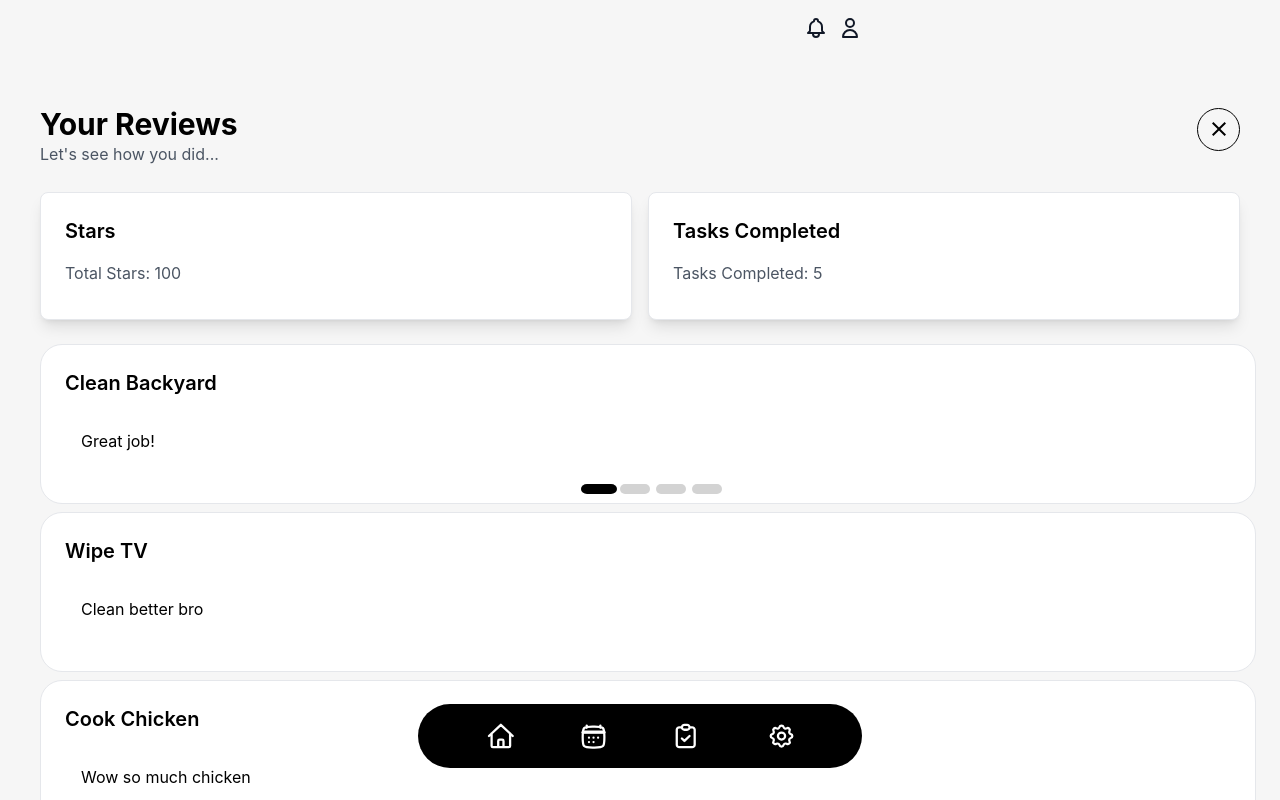
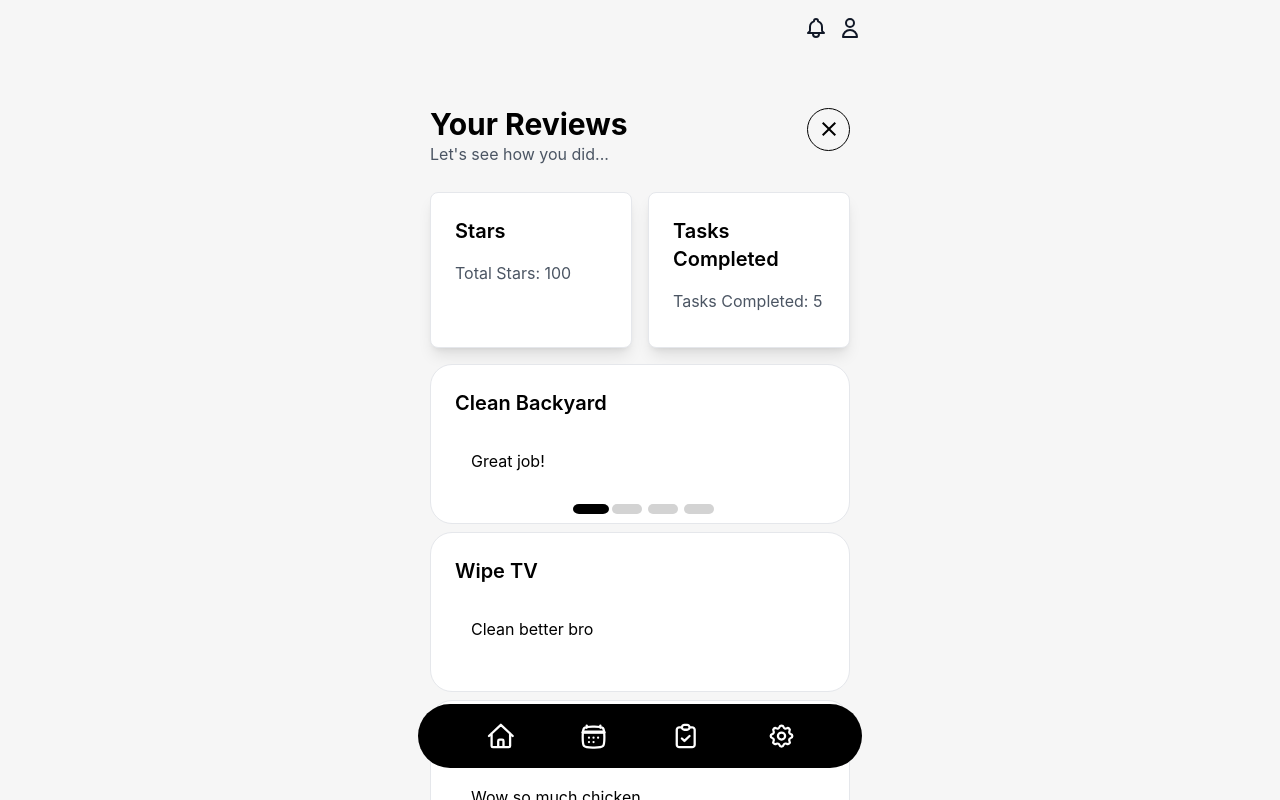
Before and after one commit to QuanNguyenDong/roomie, a React (Create React App) app in the folder frontend/: page /reviews in a window 1280 px wide. Shown: the top 800 px of the page. Built offline with nearby package versions, Linux system fonts and the light colour scheme.

Commit message:
remove node modules

```diff
--- a/frontend/package.json
+++ b/frontend/package.json
@@ -20,6 +20,7 @@
     "sass": "^1.78.0",
     "sass-loader": "^16.0.1",
     "save": "^2.9.0",
+    "slick-carousel": "^1.8.1",
     "web-vitals": "^2.1.4"
   },
   "scripts": {
--- a/frontend/src/components/Review/Tile.js
+++ b/frontend/src/components/Review/Tile.js
@@ -14,7 +14,7 @@ const sliderSettings = {
   const Tile = ({ type, title, reviews, stars, tasksCompleted }) => {
     if (type === 'task') {
       return (
-        <div className="bg-white border rounded-reviews p-6 m-2 w-full">
+        <div className="bg-white border rounded-reviews p-6 m-2">
           <h3 className="text-xl font-semibold">{title}</h3>
           {reviews.length > 0 ? (
             // Render the Slider for task tiles
--- a/frontend/src/pages/Reviews.js
+++ b/frontend/src/pages/Reviews.js
@@ -57,7 +57,7 @@ const Reviews = () => {
 
   return (
     <>
-    <div className="p-8 min-h-screen">
+    <div className="max-w-[500px] h-full mx-auto p-8">
       <div className="flex justify-between items-center m-2">
         <div>
           <h3 className="text-3xl font-bold">Your Reviews</h3>
@@ -74,7 +74,7 @@ const Reviews = () => {
 
       <div className="flex flex-wrap w-full">
         {/* The stars and tasksCompleted tiles */}
-        <div className="flex w-full mb-2">
+        <div className="flex w-full justify-between">
           <Tile
             type="stars"
             title="Total Stars"
```
Also changed, not shown: 2 other files (tests, documents, lock files or other folders).
